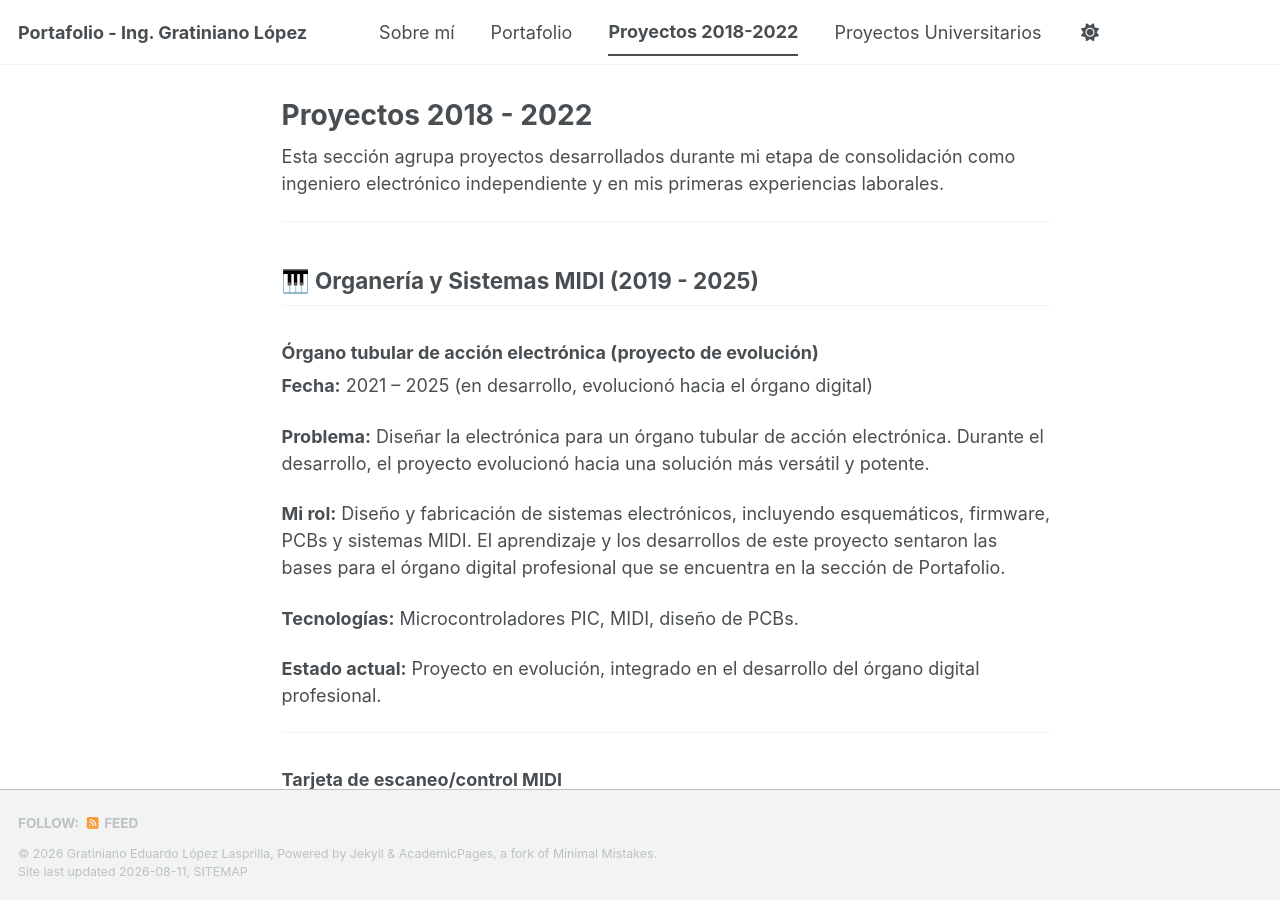
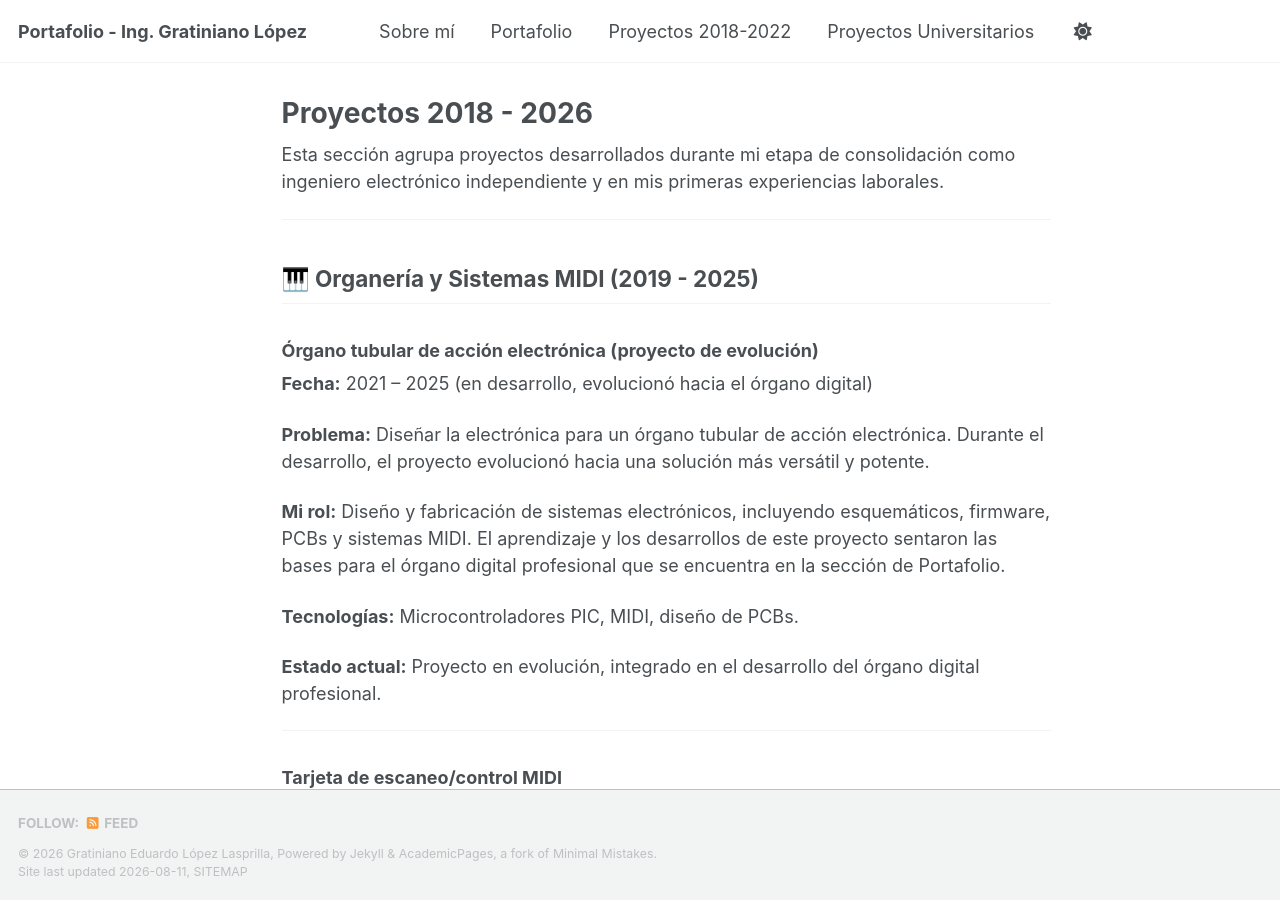
Before and after one commit to ingGratiniano/ingGratiniano.github.io, a Jekyll site: the page built from _pages/proyectos-2018-2026.md, in a window 1280 px wide and 900 px high. Built offline with Jekyll 4.4.1, drawn with Linux system fonts in a browser that asks for light colours; a style sheet for code colours, icons or effects is not loaded.

Commit message:
Update project page title and permalink to 2026

```diff
--- a/_pages/proyectos-2018-2025.md
+++ b/_pages/proyectos-2018-2026.md
@@ -1,6 +1,6 @@
 ---
-title: "Proyectos 2018 - 2022"
-permalink: /proyectos-2018-2022/
+title: "Proyectos 2018 - 2026"
+permalink: /proyectos-2018-2026/
 layout: single
 author_profile: false
 sidebar: false
```
